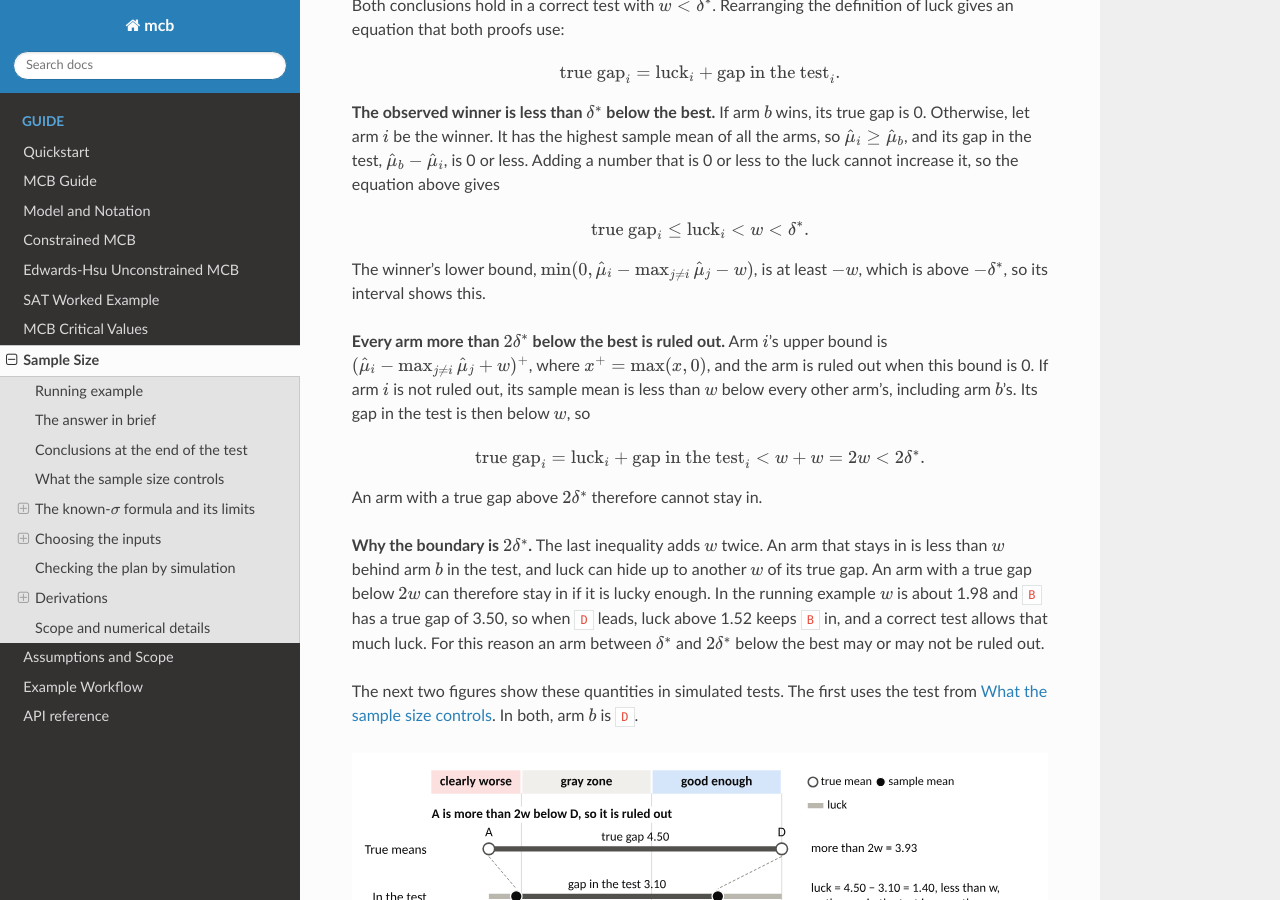
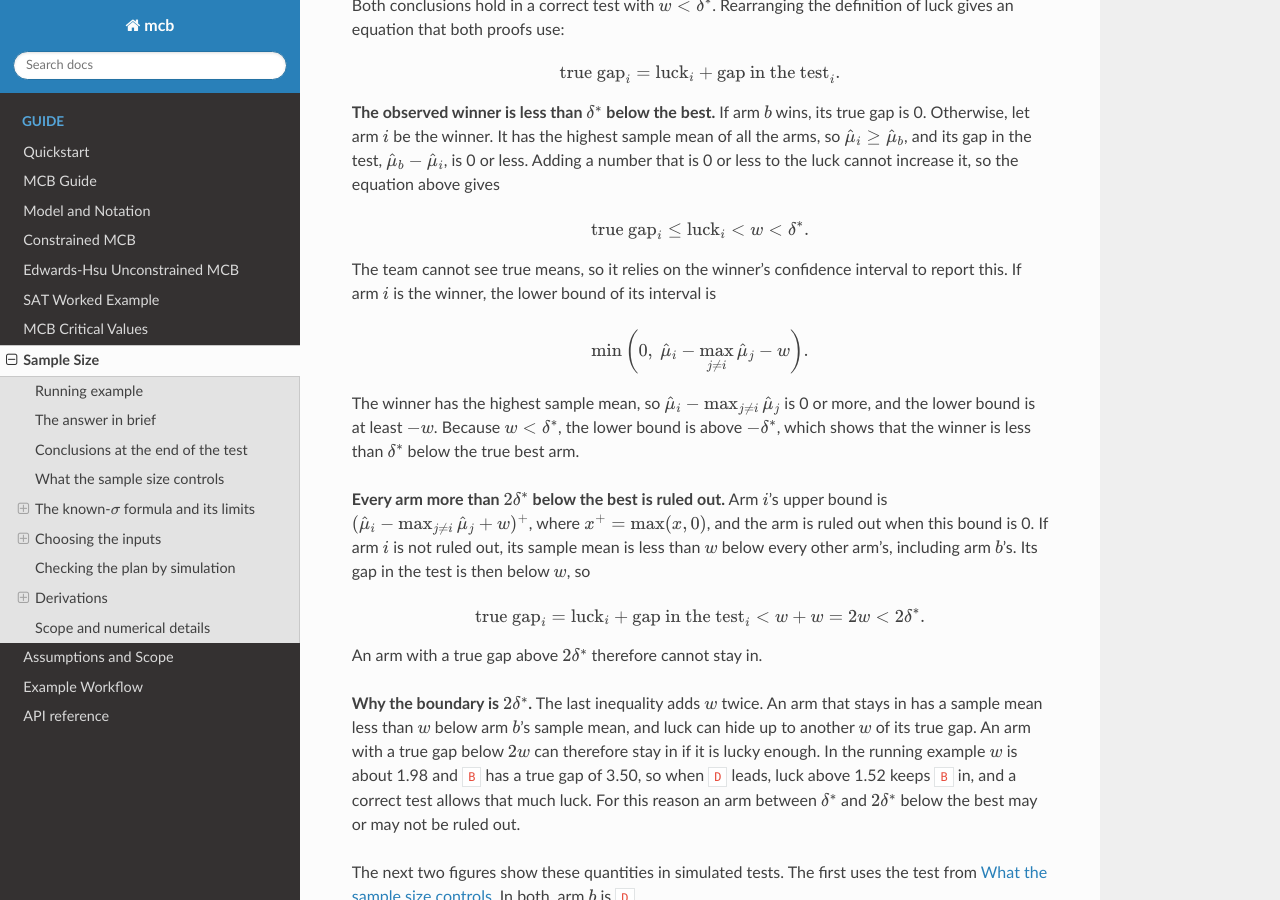
Before and after one commit to johnswyou/mcb, a Sphinx documentation site: the page built from docs/sample_size.md, in a window 1280 px wide and 900 px high, scrolled down 9231 px. Built offline with Sphinx 7.4.7 and the Read the Docs theme 3.1.0, drawn with Linux system fonts in a browser that asks for light colours.

Commit message:
Clarify the winner's lower bound and the stay-in condition
Show the winner's lower bound step by step and say explicitly that the
stay-in condition compares sample means.

Co-Authored-By: Claude Opus 5.5 <noreply@anthropic.com>

```diff
--- a/docs/sample_size.md
+++ b/docs/sample_size.md
@@ -275,7 +275,13 @@ $$
 \text{true gap}_i \le \text{luck}_i < w < \delta^*.
 $$
 
-The winner's lower bound, $\min(0, \hat{\mu}_i - \max_{j \neq i}\hat{\mu}_j - w)$, is at least $-w$, which is above $-\delta^*$, so its interval shows this.
+The team cannot see true means, so it relies on the winner's confidence interval to report this. If arm $i$ is the winner, the lower bound of its interval is
+
+$$
+\min\left(0,\ \hat{\mu}_i - \max_{j \neq i}\hat{\mu}_j - w\right).
+$$
+
+The winner has the highest sample mean, so $\hat{\mu}_i - \max_{j \neq i}\hat{\mu}_j$ is 0 or more, and the lower bound is at least $-w$. Because $w < \delta^*$, the lower bound is above $-\delta^*$, which shows that the winner is less than $\delta^*$ below the true best arm.
 
 **Every arm more than $2\delta^*$ below the best is ruled out.** Arm $i$'s upper bound is $(\hat{\mu}_i - \max_{j \neq i}\hat{\mu}_j + w)^+$, where $x^+ = \max(x, 0)$, and the arm is ruled out when this bound is 0. If arm $i$ is not ruled out, its sample mean is less than $w$ below every other arm's, including arm $b$'s. Its gap in the test is then below $w$, so
 
@@ -285,7 +291,7 @@ $$
 
 An arm with a true gap above $2\delta^*$ therefore cannot stay in.
 
-**Why the boundary is $2\delta^*$.** The last inequality adds $w$ twice. An arm that stays in is less than $w$ behind arm $b$ in the test, and luck can hide up to another $w$ of its true gap. An arm with a true gap below $2w$ can therefore stay in if it is lucky enough. In the running example $w$ is about 1.98 and `B` has a true gap of 3.50, so when `D` leads, luck above 1.52 keeps `B` in, and a correct test allows that much luck. For this reason an arm between $\delta^*$ and $2\delta^*$ below the best may or may not be ruled out.
+**Why the boundary is $2\delta^*$.** The last inequality adds $w$ twice. An arm that stays in has a sample mean less than $w$ below arm $b$'s sample mean, and luck can hide up to another $w$ of its true gap. An arm with a true gap below $2w$ can therefore stay in if it is lucky enough. In the running example $w$ is about 1.98 and `B` has a true gap of 3.50, so when `D` leads, luck above 1.52 keeps `B` in, and a correct test allows that much luck. For this reason an arm between $\delta^*$ and $2\delta^*$ below the best may or may not be ruled out.
 
 The next two figures show these quantities in simulated tests. The first uses the test from [What the sample size controls](#what-the-sample-size-controls). In both, arm $b$ is `D`.
 
```
